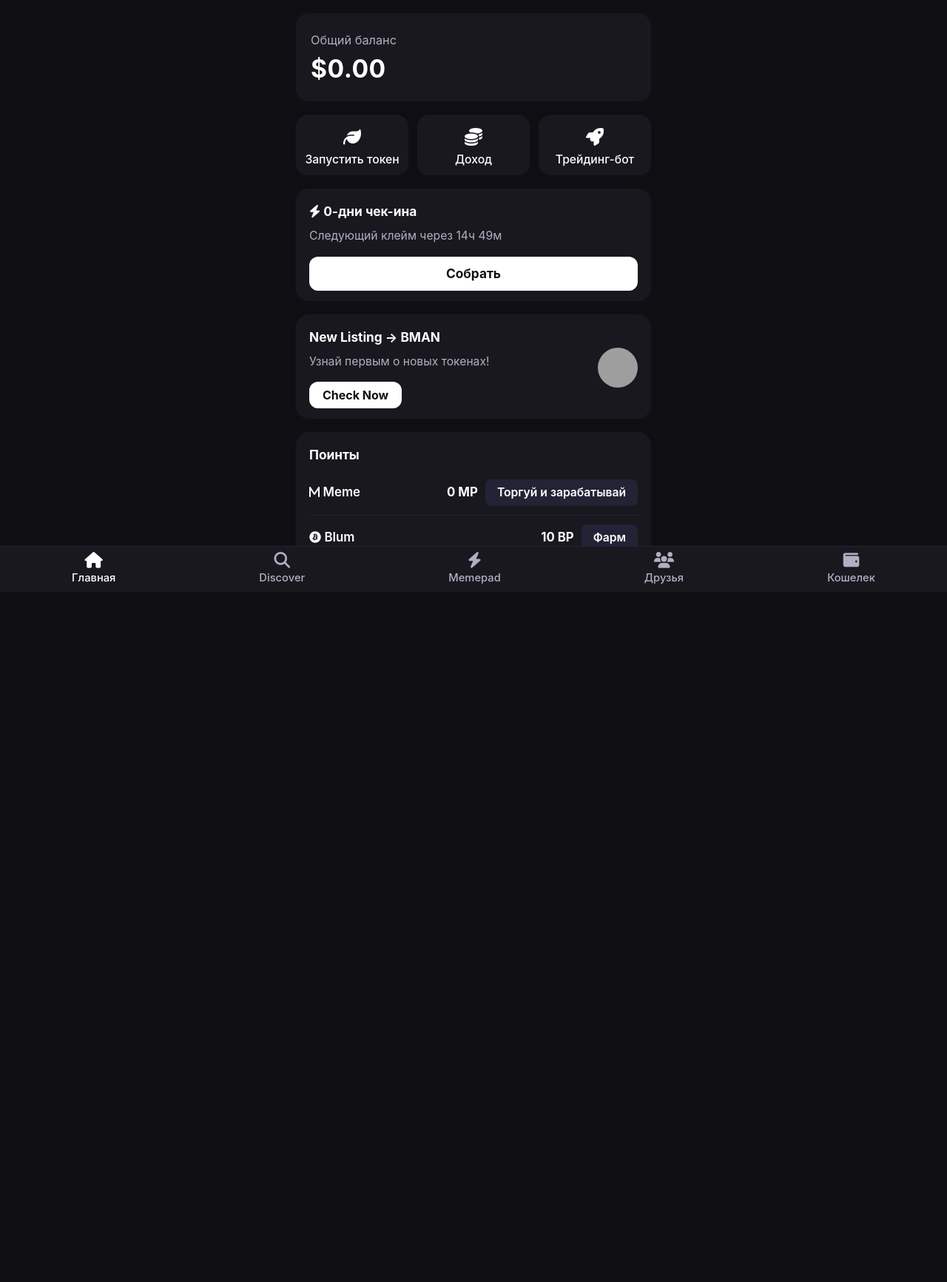
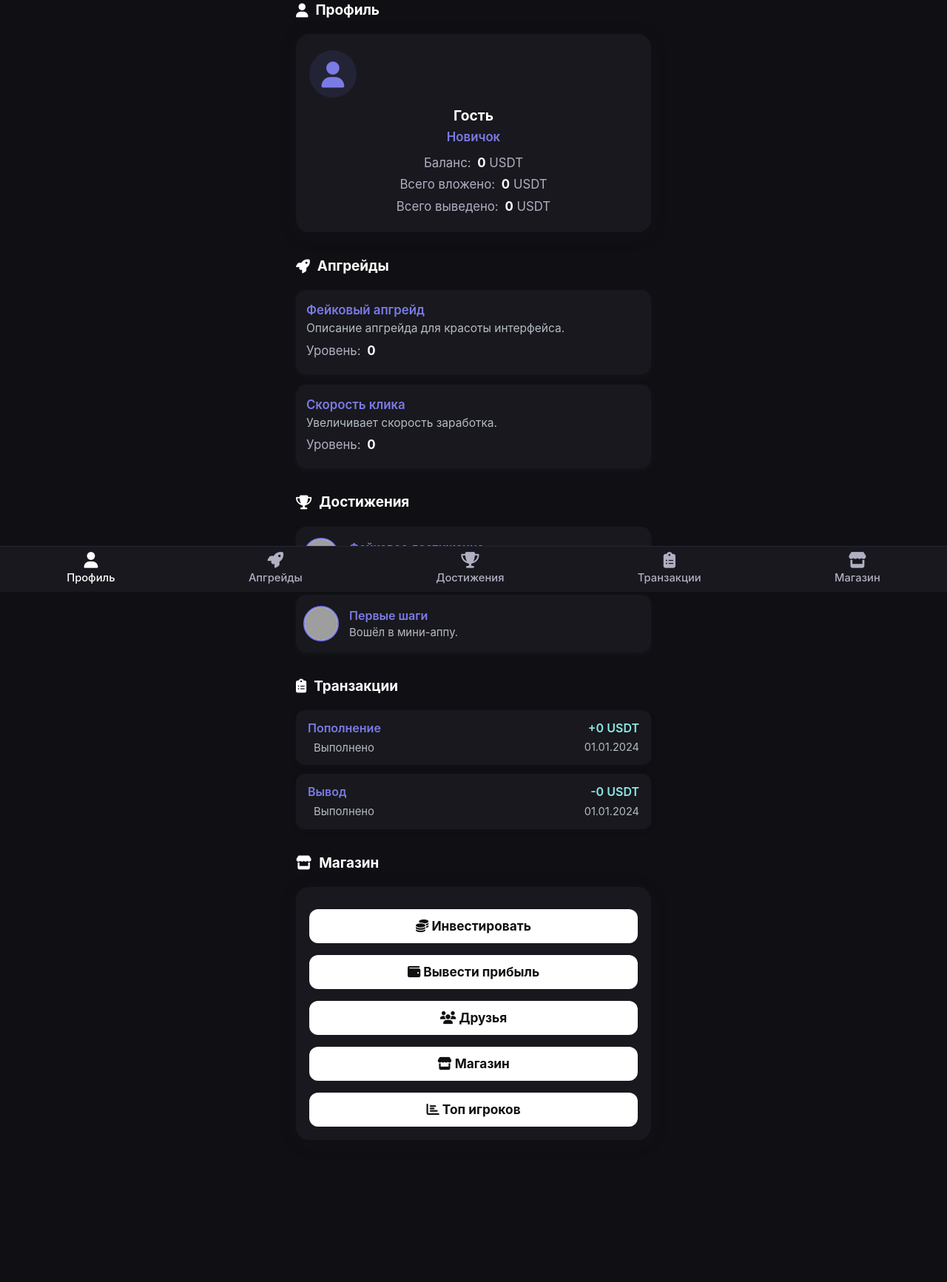
Before and after one commit to emoread23/miniapp23, a Python web app: template miniapp/zakaz/api/templates/index.html in a window 1280 px wide. Shown: the whole page at 74% size. Before the commit the page ends 789 px from the top, so only its background shows below. Run offline with Jinja, Linux system fonts and the light colour scheme; the template is opened without the code that fills it, so the values that code supplies are empty; grey boxes are pictures that could not be loaded.

Commit message:
blum style: одна страница, меню по ТЗ, плавный скролл

```diff
--- a/miniapp/zakaz/api/templates/index.html
+++ b/miniapp/zakaz/api/templates/index.html
@@ -19,69 +19,57 @@
             margin: 0 auto;
             padding: 0 0 80px 0;
         }
-        .blum-balance-card {
-            background: #18181e;
-            border-radius: 18px;
-            padding: 24px 20px 18px 20px;
-            margin-top: 18px;
-            margin-bottom: 18px;
-            box-shadow: 0 4px 24px 0 rgba(20,20,40,0.13);
-        }
-        .blum-balance-label {
-            color: #b0b0c3;
-            font-size: 1.02rem;
-            margin-bottom: 2px;
-        }
-        .blum-balance-value {
-            font-size: 2.1rem;
-            font-weight: 700;
-            letter-spacing: 0.5px;
-        }
-        .blum-main-actions {
-            display: flex;
-            justify-content: space-between;
-            gap: 12px;
-            margin-bottom: 18px;
-        }
-        .blum-main-action {
-            flex: 1 1 0;
-            background: #18181e;
-            border-radius: 16px;
-            padding: 18px 0 10px 0;
-            display: flex;
-            flex-direction: column;
-            align-items: center;
-            color: #fff;
-            font-size: 0.98rem;
-            font-weight: 500;
-            box-shadow: 0 2px 8px 0 rgba(20,20,40,0.08);
-            border: none;
-            transition: background 0.15s;
-        }
-        .blum-main-action i {
-            font-size: 1.5rem;
-            margin-bottom: 7px;
-        }
-        .blum-main-action:active {
-            background: #232336;
+        .blum-section {
+            margin-bottom: 32px;
         }
         .blum-card {
             background: #18181e;
             border-radius: 18px;
+            box-shadow: 0 4px 24px 0 rgba(20,20,40,0.13);
+            padding: 22px 18px 18px 18px;
             margin-bottom: 18px;
-            box-shadow: 0 2px 8px 0 rgba(20,20,40,0.10);
-            padding: 18px 18px 14px 18px;
         }
-        .blum-card-title {
-            font-size: 1.08rem;
+        .blum-section-title {
+            font-size: 1.18rem;
             font-weight: 700;
-            margin-bottom: 8px;
+            margin-bottom: 18px;
             color: #fff;
+            display: flex;
+            align-items: center;
+            gap: 10px;
         }
-        .blum-card-sub {
+        .blum-profile-avatar {
+            width: 64px;
+            height: 64px;
+            border-radius: 50%;
+            background: #232336;
+            display: flex;
+            align-items: center;
+            justify-content: center;
+            font-size: 2.2rem;
+            color: #7b7be6;
+            margin-bottom: 10px;
+        }
+        .blum-profile-name {
+            font-size: 1.2rem;
+            font-weight: 700;
+            margin-bottom: 2px;
+        }
+        .blum-profile-level {
+            color: #7b7be6;
+            font-size: 1.05rem;
+            font-weight: 600;
+            margin-bottom: 10px;
+        }
+        .blum-profile-stats {
             color: #b0b0c3;
-            font-size: 0.98rem;
-            margin-bottom: 8px;
+            font-size: 1.05rem;
+            margin-bottom: 4px;
+        }
+        .blum-profile-stats .stat-value {
+            color: #fff;
+            font-weight: 700;
+            margin-left: 4px;
         }
         .blum-btn-main {
             background: #fff;
@@ -100,48 +88,78 @@
             background: #232336;
             color: #fff;
         }
-        .blum-points-list {
-            margin: 0;
-            padding: 0;
-            list-style: none;
+        .blum-upgrade-card {
+            background: #18181e;
+            border-radius: 14px;
+            padding: 15px 14px;
+            margin-bottom: 14px;
+            box-shadow: 0 2px 8px 0 rgba(123,123,230,0.05);
         }
-        .blum-point-item {
+        .blum-upgrade-title {
+            font-size: 1.05rem;
+            font-weight: 600;
+            color: #7b7be6;
+        }
+        .blum-upgrade-desc {
+            color: #b6bbc4;
+            font-size: 0.97rem;
+            margin-bottom: 6px;
+        }
+        .blum-achievement-card {
+            background: #18181e;
+            border-radius: 14px;
+            padding: 15px 10px;
+            margin-bottom: 14px;
+            box-shadow: 0 2px 8px 0 rgba(139,232,229,0.04);
             display: flex;
             align-items: center;
-            justify-content: space-between;
-            padding: 12px 0;
-            border-bottom: 1px solid #232336;
+            gap: 14px;
         }
-        .blum-point-item:last-child { border-bottom: none; }
-        .blum-point-icon {
-            font-size: 1.3rem;
-            margin-right: 12px;
+        .blum-achievement-img {
+            width: 48px;
+            height: 48px;
+            border-radius: 50%;
+            border: 2px solid #7b7be6;
+            object-fit: cover;
+            background: #fff;
         }
-        .blum-point-label {
-            font-size: 1.05rem;
+        .blum-achievement-title {
+            font-size: 1rem;
             font-weight: 600;
+            color: #7b7be6;
         }
-        .blum-point-value {
-            font-size: 1.05rem;
-            font-weight: 700;
-            color: #fff;
-            margin-right: 10px;
+        .blum-achievement-desc {
+            color: #b6bbc4;
+            font-size: 0.93rem;
         }
-        .blum-point-btn {
-            background: #232336;
-            color: #fff;
-            border-radius: 8px;
-            border: none;
-            font-size: 0.98rem;
+        .blum-transaction-card {
+            background: #18181e;
+            border-radius: 12px;
+            padding: 12px 16px;
+            margin-bottom: 12px;
+            box-shadow: 0 2px 8px 0 rgba(20,20,40,0.07);
+        }
+        .blum-transaction-type {
+            font-size: 1rem;
             font-weight: 600;
-            padding: 6px 16px;
-            transition: background 0.15s;
+            color: #7b7be6;
         }
-        .blum-point-btn:active {
-            background: #39396a;
+        .blum-transaction-amount {
+            font-size: 1rem;
+            font-weight: 600;
+            color: #8be8e5;
         }
-        /* Navbar */
-        .blum-navbar {
+        .blum-transaction-status {
+            font-size: 0.93rem;
+            color: #b6bbc4;
+            margin-left: 8px;
+        }
+        .blum-transaction-date {
+            font-size: 0.91rem;
+            color: #b6bbc4;
+            margin-left: 12px;
+        }
+        .blum-menu {
             position: fixed;
             left: 0; right: 0; bottom: 0;
             background: #18181e;
@@ -152,7 +170,7 @@
             align-items: center;
             z-index: 100;
         }
-        .blum-nav-btn {
+        .blum-menu-btn {
             background: none;
             border: none;
             color: #b0b0c3;
@@ -164,107 +182,121 @@
             font-weight: 500;
             transition: color 0.15s;
         }
-        .blum-nav-btn.active, .blum-nav-btn:active {
+        .blum-menu-btn.active, .blum-menu-btn:active {
             color: #fff;
         }
-        .blum-nav-btn i {
+        .blum-menu-btn i {
             font-size: 1.35rem;
             margin-bottom: 2px;
         }
         @media (max-width: 600px) {
             .container-main { padding: 0 0 80px 0; }
-            .blum-balance-card, .blum-card { padding-left: 10px; padding-right: 10px; }
+            .blum-card, .blum-section { padding-left: 6px; padding-right: 6px; }
         }
     </style>
 </head>
 <body>
     <div class="container-main">
-        <!-- Главная -->
-        <div class="blum-page" id="page-home">
-            <div class="blum-balance-card">
-                <div class="blum-balance-label">Общий баланс</div>
-                <div class="blum-balance-value">$0.00</div>
+        <!-- Профиль -->
+        <section class="blum-section" id="section-profile">
+            <div class="blum-section-title"><i class="fa-solid fa-user"></i>Профиль</div>
+            <div class="blum-card text-center">
+                <div class="blum-profile-avatar"><i class="fa-solid fa-user"></i></div>
+                <div class="blum-profile-name">Гость</div>
+                <div class="blum-profile-level">Новичок</div>
+                <div class="blum-profile-stats">Баланс: <span class="stat-value">0</span> USDT</div>
+                <div class="blum-profile-stats">Всего вложено: <span class="stat-value">0</span> USDT</div>
+                <div class="blum-profile-stats">Всего выведено: <span class="stat-value">0</span> USDT</div>
             </div>
-            <div class="blum-main-actions">
-                <button class="blum-main-action" id="action-token"><i class="fa-solid fa-leaf"></i>Запустить токен</button>
-                <button class="blum-main-action" id="action-income"><i class="fa-solid fa-coins"></i>Доход</button>
-                <button class="blum-main-action" id="action-bot"><i class="fa-solid fa-rocket"></i>Трейдинг-бот</button>
+        </section>
+        <!-- Апгрейды -->
+        <section class="blum-section" id="section-upgrades">
+            <div class="blum-section-title"><i class="fa-solid fa-rocket"></i>Апгрейды</div>
+            <div class="blum-upgrade-card">
+                <div class="blum-upgrade-title">Фейковый апгрейд</div>
+                <div class="blum-upgrade-desc">Описание апгрейда для красоты интерфейса.</div>
+                <div class="blum-profile-stats">Уровень: <span class="stat-value">0</span></div>
             </div>
-            <div class="blum-card">
-                <div class="blum-card-title"><i class="fa-solid fa-bolt"></i> 0-дни чек-ина</div>
-                <div class="blum-card-sub">Следующий клейм через 14ч 49м</div>
-                <button class="blum-btn-main">Собрать</button>
+            <div class="blum-upgrade-card">
+                <div class="blum-upgrade-title">Скорость клика</div>
+                <div class="blum-upgrade-desc">Увеличивает скорость заработка.</div>
+                <div class="blum-profile-stats">Уровень: <span class="stat-value">0</span></div>
             </div>
-            <div class="blum-card d-flex align-items-center justify-content-between">
+        </section>
+        <!-- Достижения -->
+        <section class="blum-section" id="section-achievements">
+            <div class="blum-section-title"><i class="fa-solid fa-trophy"></i>Достижения</div>
+            <div class="blum-achievement-card">
+                <img src="https://cdn-icons-png.flaticon.com/512/1828/1828884.png" class="blum-achievement-img" alt="Достижение">
                 <div>
-                    <div class="blum-card-title">New Listing → BMAN</div>
-                    <div class="blum-card-sub">Узнай первым о новых токенах!</div>
-                    <button class="blum-btn-main" style="width:auto;padding:6px 18px;font-size:1rem;">Check Now</button>
-                </div>
-                <img src="https://i.ibb.co/6b8kQ7d/bman.png" alt="BMAN" style="width:54px;height:54px;border-radius:50%;margin-left:10px;">
-            </div>
-            <div class="blum-card">
-                <div class="blum-card-title">Поинты</div>
-                <ul class="blum-points-list">
-                    <li class="blum-point-item">
-                        <span><i class="fa-solid fa-m"></i> <span class="blum-point-label">Meme</span></span>
-                        <span><span class="blum-point-value">0 MP</span><button class="blum-point-btn">Торгуй и зарабатывай</button></span>
-                    </li>
-                    <li class="blum-point-item">
-                        <span><i class="fa-brands fa-bitcoin"></i> <span class="blum-point-label">Blum</span></span>
-                        <span><span class="blum-point-value">10 BP</span><button class="blum-point-btn">Фарм</button></span>
-                    </li>
-                </ul>
+                    <div class="blum-achievement-title">Фейковое достижение</div>
+                    <div class="blum-achievement-desc">Получено за красоту!</div>
                 </div>
             </div>
-        <!-- Discover -->
-        <div class="blum-page" id="page-discover" style="display:none;">
-            <div class="blum-card" style="margin-top:18px;">
-                <div class="blum-card-title">Discover</div>
-                <div class="blum-card-sub">Здесь будут новые проекты и токены.</div>
+            <div class="blum-achievement-card">
+                <img src="https://cdn-icons-png.flaticon.com/512/1828/1828884.png" class="blum-achievement-img" alt="Достижение">
+                <div>
+                    <div class="blum-achievement-title">Первые шаги</div>
+                    <div class="blum-achievement-desc">Вошёл в мини-аппу.</div>
                 </div>
             </div>
-        <!-- Memepad -->
-        <div class="blum-page" id="page-memepad" style="display:none;">
-            <div class="blum-card" style="margin-top:18px;">
-                <div class="blum-card-title">Memepad</div>
-                <div class="blum-card-sub">Здесь будет Memepad.</div>
+        </section>
+        <!-- Транзакции -->
+        <section class="blum-section" id="section-transactions">
+            <div class="blum-section-title"><i class="fa-solid fa-clipboard-list"></i>Транзакции</div>
+            <div class="blum-transaction-card">
+                <div class="d-flex justify-content-between align-items-center mb-1">
+                    <span class="blum-transaction-type">Пополнение</span>
+                    <span class="blum-transaction-amount">+0 USDT</span>
+                </div>
+                <div class="d-flex justify-content-between align-items-center">
+                    <span class="blum-transaction-status">Выполнено</span>
+                    <span class="blum-transaction-date">01.01.2024</span>
                 </div>
             </div>
-        <!-- Друзья -->
-        <div class="blum-page" id="page-friends" style="display:none;">
-            <div class="blum-card" style="margin-top:18px;">
-                <div class="blum-card-title">Друзья</div>
-                <div class="blum-card-sub">Здесь будет список друзей и рефералов.</div>
+            <div class="blum-transaction-card">
+                <div class="d-flex justify-content-between align-items-center mb-1">
+                    <span class="blum-transaction-type">Вывод</span>
+                    <span class="blum-transaction-amount">-0 USDT</span>
+                </div>
+                <div class="d-flex justify-content-between align-items-center">
+                    <span class="blum-transaction-status">Выполнено</span>
+                    <span class="blum-transaction-date">01.01.2024</span>
                 </div>
             </div>
-        <!-- Кошелек -->
-        <div class="blum-page" id="page-wallet" style="display:none;">
-            <div class="blum-card" style="margin-top:18px;">
-                <div class="blum-card-title">Кошелек</div>
-                <div class="blum-card-sub">Здесь будет информация о кошельке.</div>
+        </section>
+        <!-- Магазин и кнопки -->
+        <section class="blum-section" id="section-shop">
+            <div class="blum-section-title"><i class="fa-solid fa-store"></i>Магазин</div>
+            <div class="blum-card">
+                <button class="blum-btn-main mb-2"><i class="fas fa-coins"></i> Инвестировать</button>
+                <button class="blum-btn-main mb-2"><i class="fas fa-wallet"></i> Вывести прибыль</button>
+                <button class="blum-btn-main mb-2"><i class="fas fa-users"></i> Друзья</button>
+                <button class="blum-btn-main mb-2"><i class="fas fa-store"></i> Магазин</button>
+                <button class="blum-btn-main"><i class="fas fa-chart-bar"></i> Топ игроков</button>
             </div>
+        </section>
     </div>
-    </div>
-    <!-- Навигация -->
-    <nav class="blum-navbar">
-        <button class="blum-nav-btn active" data-page="home"><i class="fa-solid fa-house"></i><span style="font-size:0.92rem;">Главная</span></button>
-        <button class="blum-nav-btn" data-page="discover"><i class="fa-solid fa-magnifying-glass"></i><span style="font-size:0.92rem;">Discover</span></button>
-        <button class="blum-nav-btn" data-page="memepad"><i class="fa-solid fa-bolt"></i><span style="font-size:0.92rem;">Memepad</span></button>
-        <button class="blum-nav-btn" data-page="friends"><i class="fa-solid fa-users"></i><span style="font-size:0.92rem;">Друзья</span></button>
-        <button class="blum-nav-btn" data-page="wallet"><i class="fa-solid fa-wallet"></i><span style="font-size:0.92rem;">Кошелек</span></button>
+    <!-- Нижнее меню -->
+    <nav class="blum-menu">
+        <button class="blum-menu-btn active" data-section="profile"><i class="fa-solid fa-user"></i><span style="font-size:0.92rem;">Профиль</span></button>
+        <button class="blum-menu-btn" data-section="upgrades"><i class="fa-solid fa-rocket"></i><span style="font-size:0.92rem;">Апгрейды</span></button>
+        <button class="blum-menu-btn" data-section="achievements"><i class="fa-solid fa-trophy"></i><span style="font-size:0.92rem;">Достижения</span></button>
+        <button class="blum-menu-btn" data-section="transactions"><i class="fa-solid fa-clipboard-list"></i><span style="font-size:0.92rem;">Транзакции</span></button>
+        <button class="blum-menu-btn" data-section="shop"><i class="fa-solid fa-store"></i><span style="font-size:0.92rem;">Магазин</span></button>
     </nav>
     <script src="https://cdn.jsdelivr.net/npm/bootstrap@5.1.3/dist/js/bootstrap.bundle.min.js"></script>
     <script>
-        // Переключение страниц
-        const navBtns = document.querySelectorAll('.blum-nav-btn');
-        const pages = document.querySelectorAll('.blum-page');
-        navBtns.forEach(btn => {
+        // Плавный скролл по разделам через нижнее меню
+        const menuBtns = document.querySelectorAll('.blum-menu-btn');
+        menuBtns.forEach(btn => {
             btn.onclick = () => {
-                navBtns.forEach(b => b.classList.remove('active'));
+                menuBtns.forEach(b => b.classList.remove('active'));
                 btn.classList.add('active');
-                pages.forEach(p => p.style.display = 'none');
-                document.getElementById('page-' + btn.dataset.page).style.display = '';
+                const section = document.getElementById('section-' + btn.dataset.section);
+                if (section) {
+                    section.scrollIntoView({behavior: 'smooth', block: 'start'});
+                }
             };
         });
     </script>
```
Lines whose indentation alone changed are shown as unchanged.
